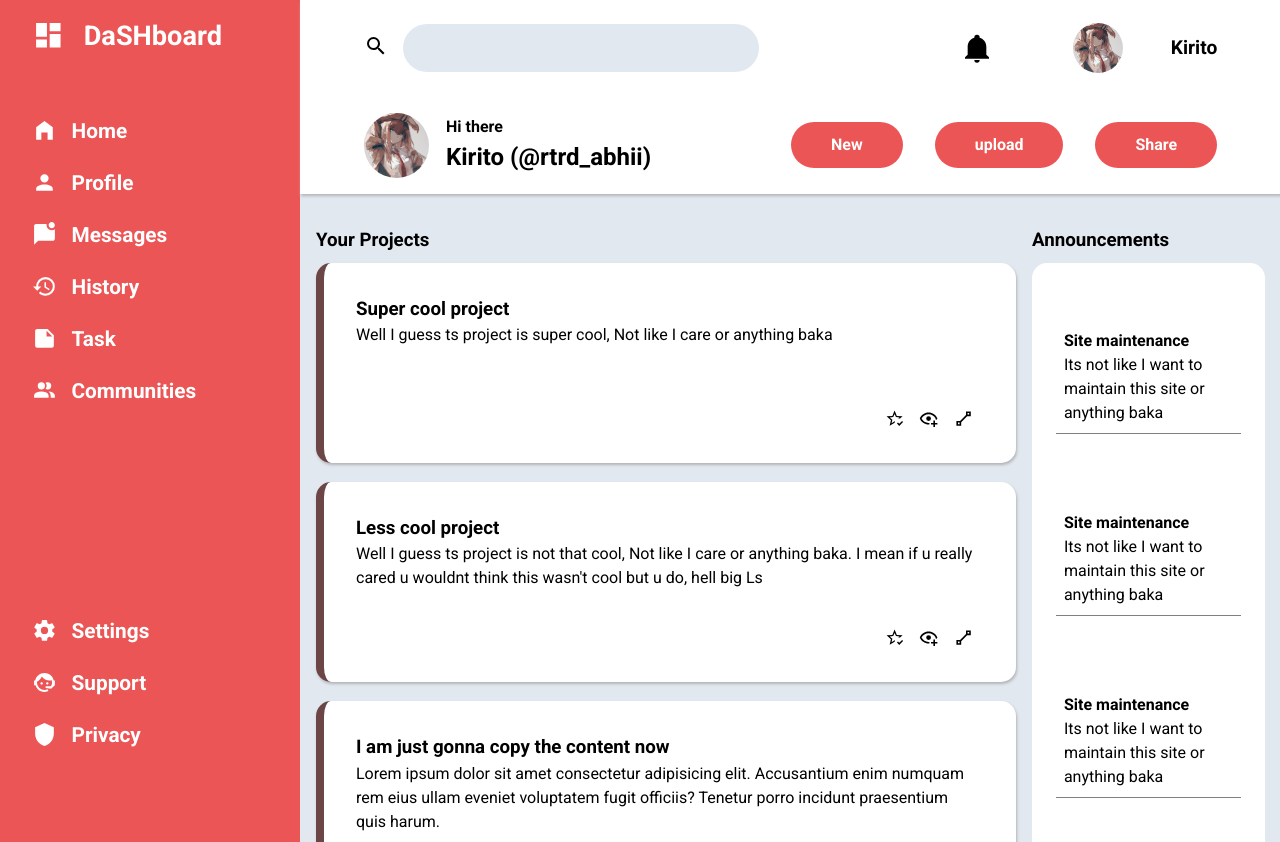
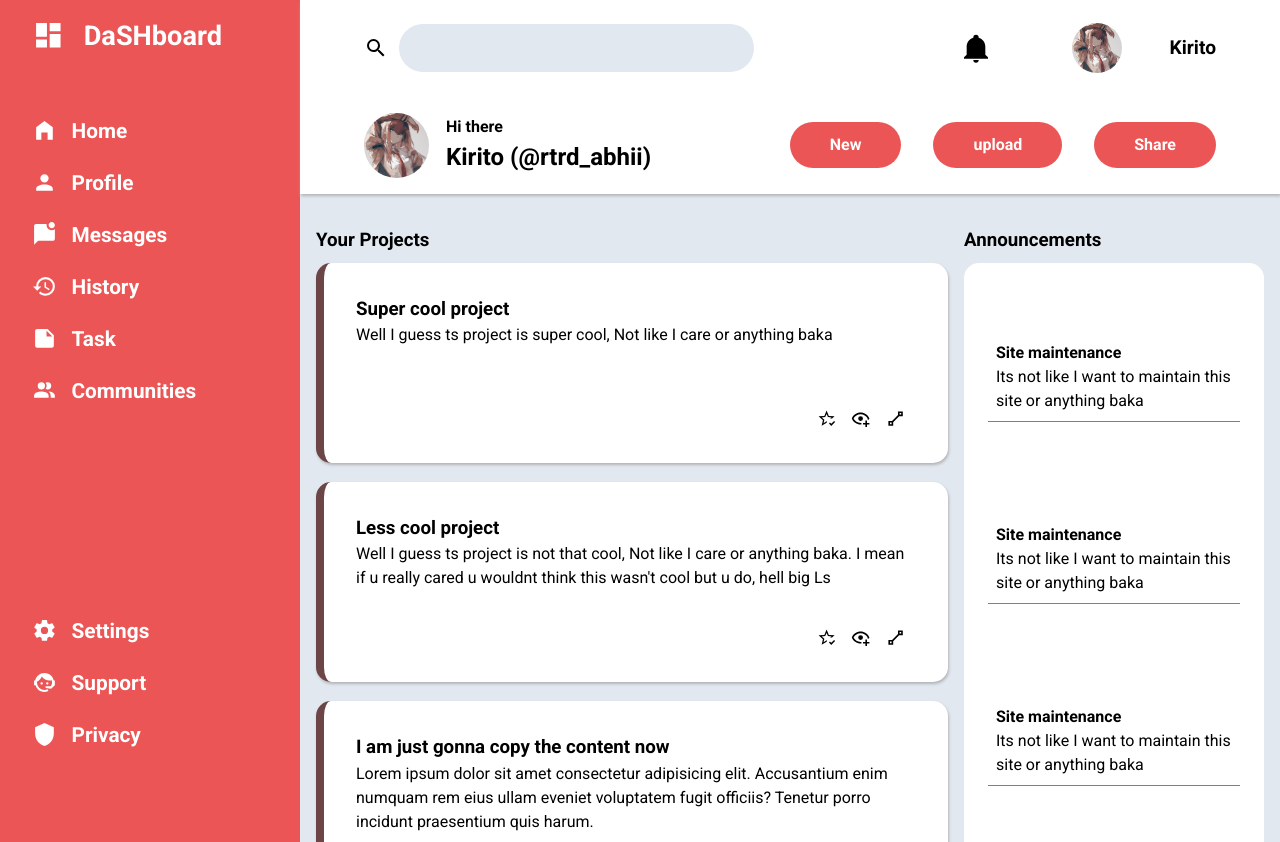
Before and after one commit to Kirito-exe/admin-dashboard, a plain HTML site: page index.html in a window 1280 px wide. Shown: the top 842 px of the page. Drawn offline with Linux system fonts and the light colour scheme.

Commit message:
some finer touches

```diff
--- a/index.html
+++ b/index.html
@@ -38,7 +38,7 @@
         </div>
         <div class="header">
             <form>
-                <label for="search"><svg xmlns="http://www.w3.org/2000/svg" viewBox="0 0 24 24"><title>magnify</title><path d="M9.5,3A6.5,6.5 0 0,1 16,9.5C16,11.11 15.41,12.59 14.44,13.73L14.71,14H15.5L20.5,19L19,20.5L14,15.5V14.71L13.73,14.44C12.59,15.41 11.11,16 9.5,16A6.5,6.5 0 0,1 3,9.5A6.5,6.5 0 0,1 9.5,3M9.5,5C7,5 5,7 5,9.5C5,12 7,14 9.5,14C12,14 14,12 14,9.5C14,7 12,5 9.5,5Z" /></svg></label>
+                <svg xmlns="http://www.w3.org/2000/svg" viewBox="0 0 24 24"><title>magnify</title><path d="M9.5,3A6.5,6.5 0 0,1 16,9.5C16,11.11 15.41,12.59 14.44,13.73L14.71,14H15.5L20.5,19L19,20.5L14,15.5V14.71L13.73,14.44C12.59,15.41 11.11,16 9.5,16A6.5,6.5 0 0,1 3,9.5A6.5,6.5 0 0,1 9.5,3M9.5,5C7,5 5,7 5,9.5C5,12 7,14 9.5,14C12,14 14,12 14,9.5C14,7 12,5 9.5,5Z" /></svg>
                 <input type="search" id="search" name="search"/>
             </form>
             <div class="profile">
--- a/stylesheets/style.css
+++ b/stylesheets/style.css
@@ -37,7 +37,7 @@
 }
 .header{
     display: grid;
-    grid-template-columns: minmax(395px,3fr) 1fr;
+    grid-template-columns: 3fr 1fr;
     grid-template-rows: 1fr 1fr;
     background-color: white;
     align-items: center;
@@ -49,6 +49,7 @@
     grid-template-columns: 50px 2fr;
     justify-items: start;
     gap:2em;
+    min-width: 289px;
 }
 .profile{
     display: grid;
@@ -75,12 +76,12 @@
 }
 .content{
     display: grid;
-    grid-template-columns: 3fr 1fr;
+    grid-template-columns: 1fr 300px;
     grid-template-rows: 1fr 1fr;
     gap:1rem;
     padding: 2em 1em;
     align-items: stretch;
-    justify-content: stretch;
+    justify-content: center;
 }
 .projects{
     display: grid;
@@ -117,6 +118,7 @@
     padding: 2em;
     align-self: start;
     font-size: 1rem;
+    align-content: space-between;
 }
 .card > .footer{
     align-self: end;
@@ -189,10 +191,15 @@
     justify-self: end;
     align-self: center;
 }
-label svg{
+form svg{
     fill:black;
     width: 1.5em;
-
+    display: block;
+}
+form{
+    display: flex;
+    align-items: center;
+    justify-content: flex-start;
 }
 .trending >.card > div >div:first-child{
     font-weight: bold;
```
